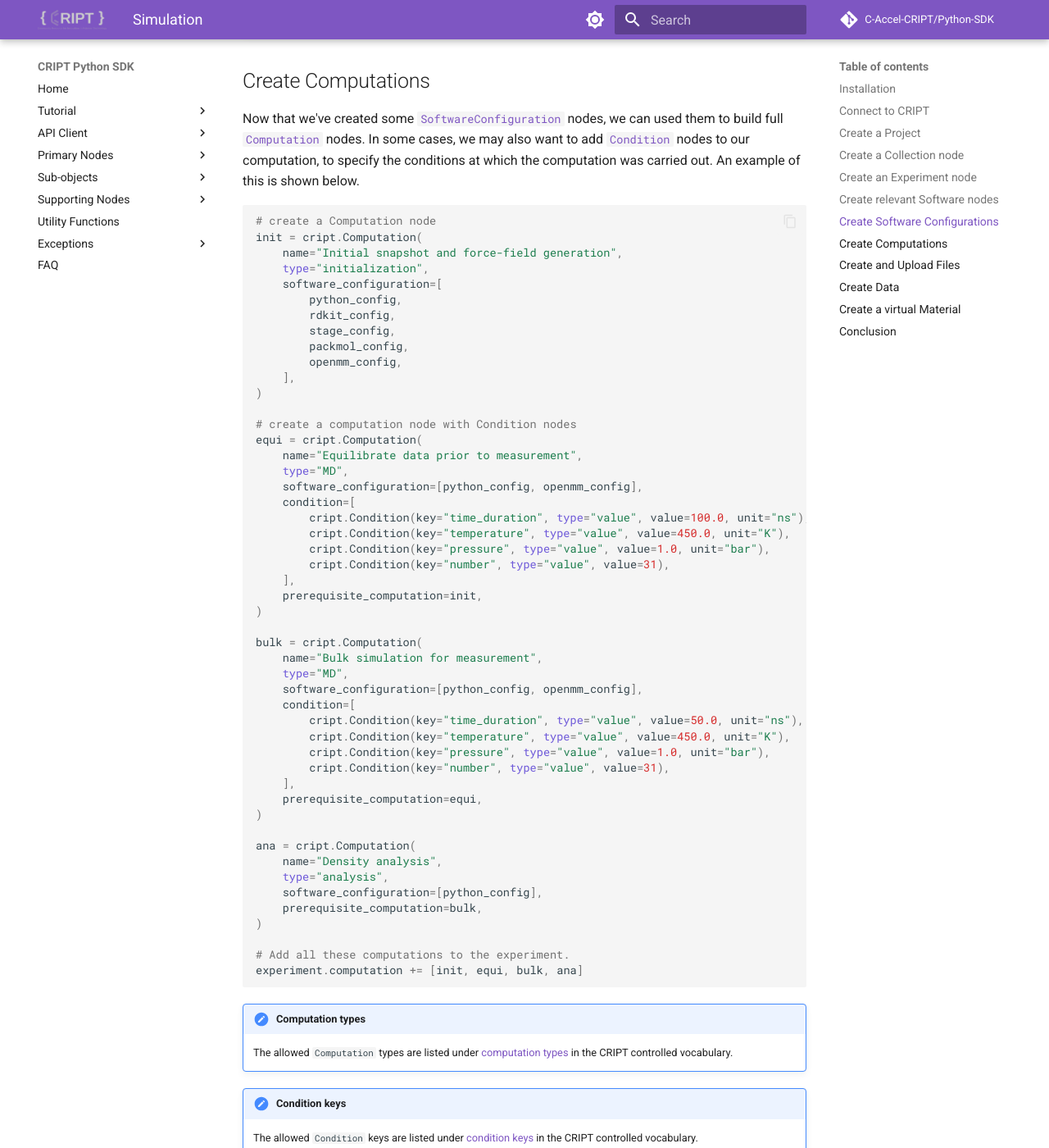
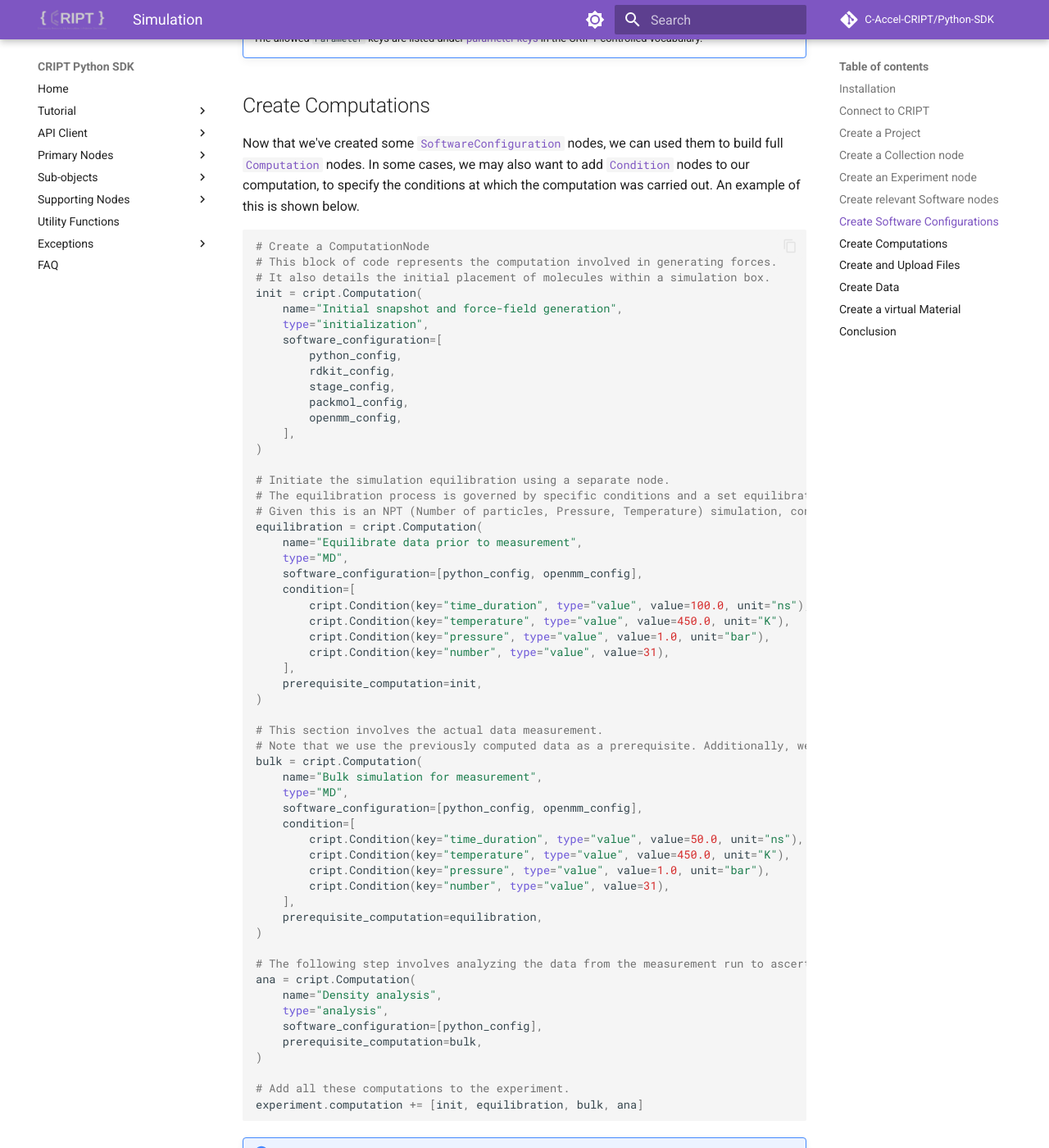
Before and after one commit to C-Accel-CRIPT/Python-SDK, an MkDocs documentation site: the page built from docs/examples/simulation.md, in a window 1280 px wide and 1400 px high, scrolled down 3256 px. Shown: the whole window at 82% size. Built offline with MkDocs 1.6.1 and Material for MkDocs 9.7.7, drawn with Linux system fonts in a browser that asks for light colours; comment, search, counter and statistics services are not loaded; some of the changed text lies outside the part shown.

Commit message:
address navids comments

````diff
--- a/docs/examples/simulation.md
+++ b/docs/examples/simulation.md
@@ -37,23 +37,25 @@
     Instead, use environment variables.
     Storing tokens in code shared on platforms like GitHub can lead to security incidents.
     Anyone that possesses your token can impersonate you on the [CRIPT](https://criptapp.org/) platform.
-    Consider [alternative methods for loading tokens with the CRIPT API Client]().
+    Consider [alternative methods for loading tokens with the CRIPT API Client](https://c-accel-cript.github.io/Python-SDK/api/api/#cript.api.api.API.__init__).
     In case your token is exposed be sure to immediately generate a new token to revoke the access of the old one
     and keep the new token safe.
 
 ```python
 import cript
 
-with cript.API(host="http://development.api.mycriptapp.org/", token="123456"):
+with cript.API(host="http://development.api.mycriptapp.org/", token="123456") as api:
     pass
 ```
 
-You may notice, that we are not executing any code inside the context manager block.
-If you were to write a python script, compared to a jupyter notebook, you would add all the following code inside that block.
-Here in a jupyter notebook, we need to connect manually. We just have to remember to disconnect at the end.
+!!! note
+
+    You may notice, that we are not executing any code inside the context manager block.
+    If you were to write a python script, compared to a jupyter notebook, you would add all the following code inside that block.
+    Here in a jupyter notebook, we need to connect manually. We just have to remember to disconnect at the end.
 
 ```python
-api = cript.API("http://development.api.mycriptapp.org/", None)
+api = cript.API(host="http://development.api.mycriptapp.org/", token=None)
 api = api.connect()
 ```
 
@@ -107,7 +109,7 @@
 
 # Create relevant Software nodes
 
-<a href="../../nodes/software" target="_blank">`Software`</a> nodes refer to software that you use during your simulation experiment.
+[Software](../../nodes/subobjects/software) nodes refer to software that you use during your simulation experiment.
 In general `Software` nodes can be shared between project, and it is encouraged to do so if the software you are using is already present in the CRIPT project use it.
 
 If They are not, you can create them as follows:
@@ -170,7 +172,9 @@
 
 
 ```python
-# create a Computation node
+# Create a ComputationNode
+# This block of code represents the computation involved in generating forces.
+# It also details the initial placement of molecules within a simulation box.
 init = cript.Computation(
     name="Initial snapshot and force-field generation",
     type="initialization",
@@ -183,8 +187,10 @@
     ],
 )
 
-# create a computation node with Condition nodes
-equi = cript.Computation(
+# Initiate the simulation equilibration using a separate node.
+# The equilibration process is governed by specific conditions and a set equilibration time.
+# Given this is an NPT (Number of particles, Pressure, Temperature) simulation, conditions such as the number of chains, temperature, and pressure are specified.
+equilibration = cript.Computation(
     name="Equilibrate data prior to measurement",
     type="MD",
     software_configuration=[python_config, openmm_config],
@@ -197,6 +203,8 @@
     prerequisite_computation=init,
 )
 
+# This section involves the actual data measurement.
+# Note that we use the previously computed data as a prerequisite. Additionally, we incorporate the input data at a later stage.
 bulk = cript.Computation(
     name="Bulk simulation for measurement",
     type="MD",
@@ -207,9 +215,10 @@
         cript.Condition(key="pressure", type="value", value=1.0, unit="bar"),
         cript.Condition(key="number", type="value", value=31),
     ],
-    prerequisite_computation=equi,
+    prerequisite_computation=equilibration,
 )
 
+# The following step involves analyzing the data from the measurement run to ascertain a specific property.
 ana = cript.Computation(
     name="Density analysis",
     type="analysis",
@@ -218,7 +227,7 @@
 )
 
 # Add all these computations to the experiment.
-experiment.computation += [init, equi, bulk, ana]
+experiment.computation += [init, equilibration, bulk, ana]
 ```
 
 
@@ -270,11 +279,11 @@
     notes="Full forcefield definition and topology.",
 )
 
-equi_snap = cript.Data(
+equilibration_snap = cript.Data(
     name="Equilibrated simulation snapshot",
     type="computation_config",
     file=[snap_file],
-    computation=[equi],
+    computation=[equilibration],
 )
 
 final_data = cript.Data(
@@ -291,9 +300,12 @@
 Next, we'll link these <a href="../../nodes/data" target="_blank">`Data`</a> nodes to the appropriate <a href="../../nodes/computation" target="_blank">`Computation`</a> nodes.
 
 ```python
+
+# Observe how this step also forms a continuous graph, enabling data to flow from one computation to the next.
+# The sequence initiates with the computation process and culminates with the determination of the material property.
 init.output_data = [packing_data, forcefield_data]
-equi.input_data = [packing_data, forcefield_data]
-equi.output_data = [equi_snap]
+equilibration.input_data = [packing_data, forcefield_data]
+equilibration.output_data = [equilibration_snap]
 ana.input_data = [final_data]
 bulk.output_data = [final_data]
 ```
@@ -390,3 +402,5 @@
 You made it! We hope this tutorial has been helpful.
 
 Please let us know how you think it could be improved.
+Feel free to reach out to us on our [CRIPT Python SDK GitHub](https://github.com/C-Accel-CRIPT/Python-SDK).
+We'd love your inputs and contributions!
````
Also changed, not shown: docs/examples/synthesis.md (+6 -4 lines).
